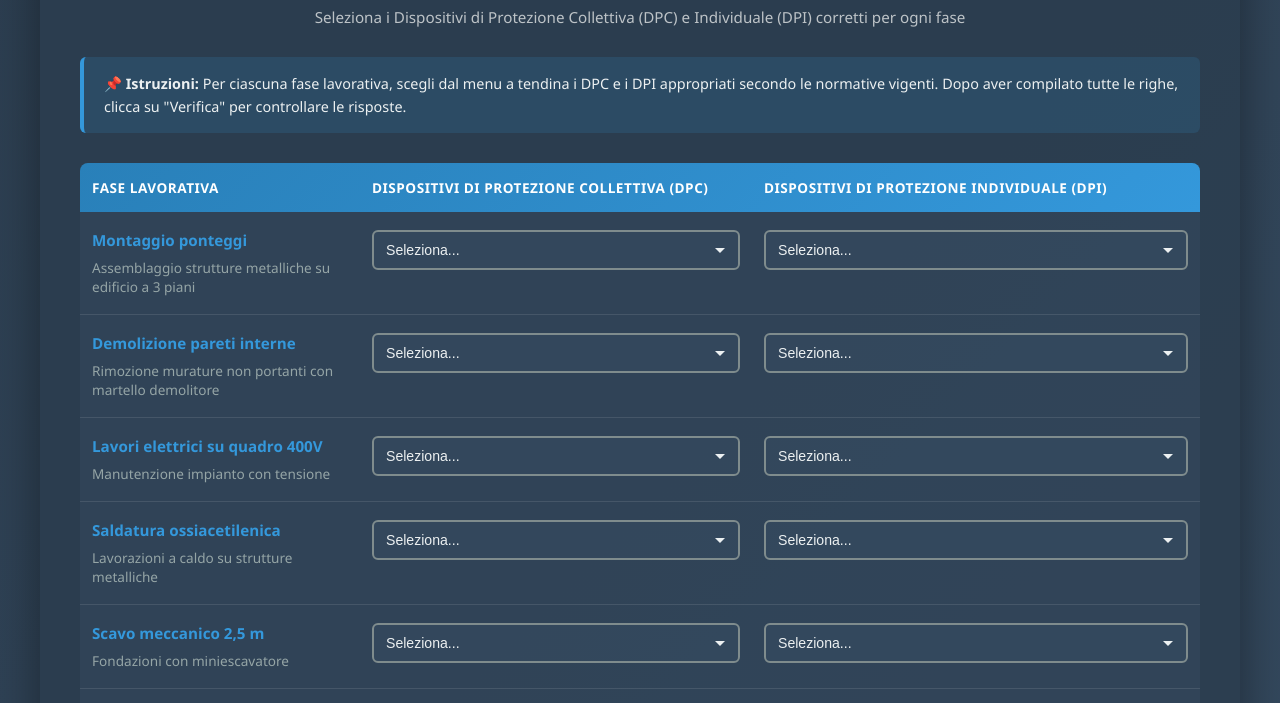
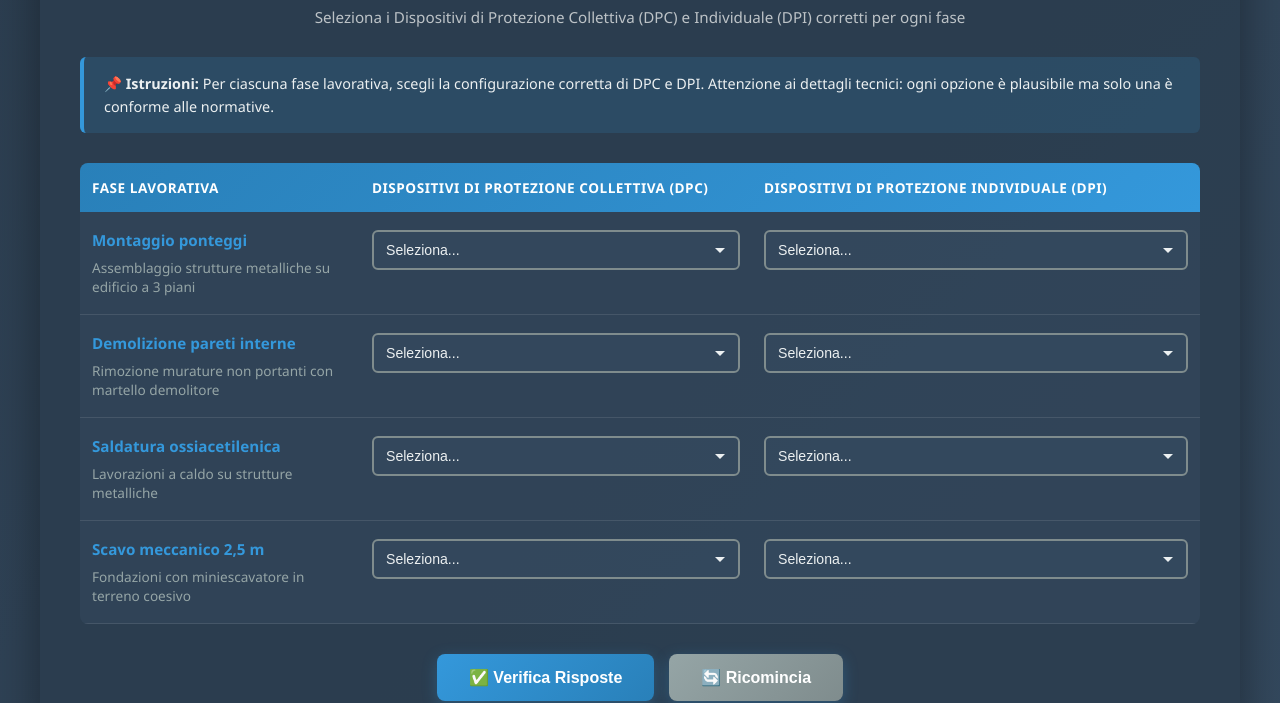
Before and after one commit to FraBellucci/Integrazioni-Costruzioni-UD16, a plain HTML site: page index.html in a window 1280 px wide. Shown: the part 116-819 px from the top of the page. Drawn offline with Linux system fonts and the light colour scheme.

Commit message:
Update index.html

```diff
--- a/index.html
+++ b/index.html
@@ -47,7 +47,6 @@
     line-height: 1.6;
   }
 
-  /* TABELLA POS */
   .pos-table {
     width: 100%;
     border-collapse: collapse;
@@ -106,7 +105,6 @@
     line-height: 1.4;
   }
 
-  /* SELECT CUSTOM */
   select {
     width: 100%;
     padding: 10px 12px;
@@ -145,7 +143,6 @@
     cursor: not-allowed;
   }
 
-  /* FEEDBACK RIGA */
   .row-feedback {
     margin-top: 10px;
     padding: 10px 12px;
@@ -167,7 +164,6 @@
     color: #e74c3c;
   }
 
-  /* PULSANTI */
   .button-container {
     display: flex;
     gap: 15px;
@@ -203,7 +199,6 @@
     background: linear-gradient(135deg, #95a5a6, #7f8c8d);
   }
 
-  /* RISULTATO FINALE */
   .result-box {
     display: none;
     background: linear-gradient(135deg, #34495e, #2c3e50);
@@ -241,17 +236,10 @@
     margin-bottom: 25px;
   }
 
-  /* RESPONSIVE */
   @media (max-width: 768px) {
-    .pos-table {
-      font-size: 0.8rem;
-    }
-    .pos-table th, .pos-table td {
-      padding: 10px 8px;
-    }
-    h1 {
-      font-size: 1.5rem;
-    }
+    .pos-table { font-size: 0.8rem; }
+    .pos-table th, .pos-table td { padding: 10px 8px; }
+    h1 { font-size: 1.5rem; }
   }
 </style>
 </head>
@@ -262,7 +250,7 @@
   <p class="subtitle">Seleziona i Dispositivi di Protezione Collettiva (DPC) e Individuale (DPI) corretti per ogni fase</p>
 
   <div class="info-box">
-    <strong>📌 Istruzioni:</strong> Per ciascuna fase lavorativa, scegli dal menu a tendina i DPC e i DPI appropriati secondo le normative vigenti. Dopo aver compilato tutte le righe, clicca su "Verifica" per controllare le risposte.
+    <strong>📌 Istruzioni:</strong> Per ciascuna fase lavorativa, scegli la configurazione corretta di DPC e DPI. Attenzione ai dettagli tecnici: ogni opzione è plausibile ma solo una è conforme alle normative.
   </div>
 
   <table class="pos-table">
@@ -273,9 +261,7 @@
         <th style="width: 40%;">Dispositivi di Protezione Individuale (DPI)</th>
       </tr>
     </thead>
-    <tbody id="table-body">
-      <!-- Popolato dinamicamente -->
-    </tbody>
+    <tbody id="table-body"></tbody>
   </table>
 
   <div class="button-container">
@@ -298,22 +284,28 @@ const phases = [
     dpc: {
       options: [
         "Seleziona...",
-        "Parapetti metallici + tavole fermapiede + accessi protetti", // CORRETTO
-        "Rete anticaduta perimetrale con maglie 100mm",
-        "Barriere modulari + segnaletica verticale"
+        "Parapetti metallici h 1,00m + tavola fermapiede 15cm",
+        "Parapetti metallici h 1,00m + tavola fermapiede 20cm + accessi protetti",
+        "Parapetti in legno h 1,00m + tavola fermapiede 20cm"
       ],
-      correct: 1, // Posizione B
-      feedback: "✅ Parapetti UNI EN 13374 con fermapiede sono protezione primaria obbligatoria (Allegato XVIII D.Lgs. 81/2008)"
+      correct: 2,
+      feedback: {
+        correct: "✅ Corretto: parapetti metallici con fermapiede 20cm e accessi protetti (UNI EN 13374)",
+        wrong: "❌ Errore: fermapiede <20cm insufficiente (opz.1) / legno non conforme per ponteggi metallici (opz.3)"
+      }
     },
     dpi: {
       options: [
         "Seleziona...",
-        "Elmetto EN 397 + guanti EN 388 + scarpe S3 EN ISO 20345",
-        "Imbracatura EN 361 + cordino + elmetto + scarpe S3", // CORRETTO
-        "Imbracatura + guanti antivibranti + occhiali"
+        "Imbracatura EN 361 + cordino semplice + elmetto",
+        "Imbracatura EN 361 + moschettone twist-lock + elmetto",
+        "Imbracatura EN 361 + cordino EN 354 + elmetto EN 397 + scarpe S3"
       ],
-      correct: 2, // Posizione C
-      feedback: "✅ Durante montaggio serve anticaduta completo: anche con parapetti parziali l'imbracatura è obbligatoria"
+      correct: 3,
+      feedback: {
+        correct: "✅ Corretto: sistema anticaduta completo con cordino conforme e calzature S3",
+        wrong: "❌ Errore: cordino semplice senza dissipatore (opz.1) / moschettone non sostituisce cordino (opz.2)"
+      }
     }
   },
   {
@@ -322,46 +314,28 @@ const phases = [
     dpc: {
       options: [
         "Seleziona...",
-        "Delimitazione perimetrale + segnaletica di pericolo",
-        "Rete anticaduta + aspirazione polveri + delimitazione area", // CORRETTO
-        "Barriere acustiche mobili + estintori"
+        "Rete anticaduta + aspirazione polveri + delimitazione area",
+        "Rete anticaduta perimetrale + barriera antipolvere",
+        "Delimitazione con nastro + segnaletica verticale"
       ],
-      correct: 2, // Posizione C
-      feedback: "✅ Demolizioni: rete protegge da caduta materiali, aspirazione confina polveri, delimitazione separa zona (art. 150 D.Lgs. 81/2008)"
+      correct: 1,
+      feedback: {
+        correct: "✅ Corretto: rete protegge da caduta materiali, aspirazione confina polveri, delimitazione separa",
+        wrong: "❌ Errore: manca aspirazione attiva (opz.2) / nastro bianco-rosso insufficiente (opz.3)"
+      }
     },
     dpi: {
       options: [
         "Seleziona...",
-        "Casco + guanti rinforzati + visiera + maschera FFP3", // CORRETTO
-        "Elmetto + occhiali + guanti EN 388 + scarpe S1",
-        "Casco + maschera FFP2 + tuta monouso + guanti"
+        "Casco + guanti rinforzati + occhiali + maschera FFP2",
+        "Elmetto + guanti EN 388 + visiera + maschera FFP3",
+        "Casco + guanti rinforzati + visiera EN 166 + maschera FFP3"
       ],
-      correct: 1, // Posizione B
-      feedback: "✅ Protezione completa: FFP3 per polveri fini (non FFP2), visiera per schegge, guanti rinforzati per manipolazione"
-    }
-  },
-  {
-    name: "Lavori elettrici su quadro 400V",
-    desc: "Manutenzione impianto con tensione",
-    dpc: {
-      options: [
-        "Seleziona...",
-        "Quadro con interruttore magnetotermico + differenziale",
-        "Segregazione area + pannelli isolanti + differenziali 30mA", // CORRETTO
-        "Estintori CO₂ + cartelli divieto accesso"
-      ],
-      correct: 2, // Posizione C
-      feedback: "✅ Lavori elettrici: isolamento fisico, barriere dielettriche, protezioni differenziali attive (CEI 11-27)"
-    },
-    dpi: {
-      options: [
-        "Seleziona...",
-        "Guanti dielettrici EN 60903 + tappetino + occhiali", // CORRETTO
-        "Guanti isolanti classe 00 + scarpe antinfortunistiche",
-        "Guanti dielettrici + elmetto dielettrico + visiera"
-      ],
-      correct: 1, // Posizione B
-      feedback: "✅ Guanti classe 00 minimo, tappetino isolante, occhiali per arco elettrico (art. 82 D.Lgs. 81/2008)"
+      correct: 3,
+      feedback: {
+        correct: "✅ Corretto: visiera (non occhiali) per schegge + FFP3 (non FFP2) per polveri fini",
+        wrong: "❌ Errore: FFP2 insufficiente per demolizioni (opz.1) / guanti generici EN 388 non rinforzati (opz.2)"
+      }
     }
   },
   {
@@ -370,78 +344,61 @@ const phases = [
     dpc: {
       options: [
         "Seleziona...",
-        "Schermi ignifughi + estintori CO₂ + ventilazione forzata", // CORRETTO
-        "Estintori a polvere + segnaletica lavori in corso",
-        "Barriere metalliche + aspirazione fumi + estintori"
+        "Schermi ignifughi + estintori CO₂ + ventilazione forzata",
+        "Estintori a polvere + aspirazione fumi + segnaletica",
+        "Barriere metalliche + estintori CO₂ + zona interdetta"
       ],
-      correct: 1, // Posizione B
-      feedback: "✅ Schermi proteggono terzi, CO₂ per metalli, ventilazione per fumi (D.M. 3/9/2021 + permesso lavoro a caldo)"
+      correct: 1,
+      feedback: {
+        correct: "✅ Corretto: schermi proteggono terzi, CO₂ per metalli, ventilazione per fumi",
+        wrong: "❌ Errore: polvere non idonea per metalli (opz.2) / barriere metalliche non ignifughe (opz.3)"
+      }
     },
     dpi: {
       options: [
         "Seleziona...",
-        "Maschera autoscurante + grembiule + guanti crosta",
-        "Maschera EN 175 + abbigliamento ignifugo + scarpe HRO", // CORRETTO
-        "Visiera da saldatore + guanti termici + tuta cotone"
+        "Maschera autoscurante EN 175 + grembiule ignifugo + guanti crosta + scarpe HRO",
+        "Visiera da saldatore + abbigliamento ignifugo + guanti termici",
+        "Maschera EN 175 + tuta in cotone + guanti anticalore"
       ],
-      correct: 2, // Posizione C
-      feedback: "✅ Maschera autoscurante EN 175, abbigliamento COMPLETO ignifugo, scarpe HRO (heat resistant outsole)"
+      correct: 1,
+      feedback: {
+        correct: "✅ Corretto: maschera autoscurante + abbigliamento COMPLETO ignifugo + scarpe HRO",
+        wrong: "❌ Errore: visiera fissa insufficiente (opz.2) / cotone non ignifugo (opz.3)"
+      }
     }
   },
   {
     name: "Scavo meccanico 2,5 m",
-    desc: "Fondazioni con miniescavatore",
+    desc: "Fondazioni con miniescavatore in terreno coesivo",
     dpc: {
       options: [
         "Seleziona...",
-        "Armature metalliche + passerelle + segnaletica", // CORRETTO
-        "Recinzione perimetrale + segnaletica verticale",
-        "Sbadacchiature in legno + accessi delimitati"
+        "Sbadacchiature in legno + passerelle + segnaletica",
+        "Armature metalliche UNI EN 13331 + passerelle protette + segnaletica",
+        "Recinzione perimetrale + delimitazione con coni"
       ],
-      correct: 1, // Posizione B
-      feedback: "✅ Scavi >1,5m: armature UNI EN 13331 obbligatorie, accessi sicuri, segnaletica (art. 119 D.Lgs. 81/2008)"
+      correct: 2,
+      feedback: {
+        correct: "✅ Corretto: armature metalliche obbligatorie >1,5m + accessi sicuri (art. 119 D.Lgs. 81/2008)",
+        wrong: "❌ Errore: legno non conforme per scavi profondi (opz.1) / recinzione non sostituisce armature (opz.3)"
+      }
     },
     dpi: {
       options: [
         "Seleziona...",
-        "Elmetto + guanti + stivali + gilet alta visibilità",
-        "Casco + guanti antitaglio + stivali + giubbino EN 20471", // CORRETTO
-        "Casco + scarpe S3 + guanti EN 388 + gilet classe 2"
+        "Casco + guanti antitaglio + stivali rinforzati + giubbino EN 20471",
+        "Elmetto + guanti EN 388 + scarpe S3 + gilet alta visibilità",
+        "Casco + guanti da lavoro + stivali + gilet classe 2"
       ],
-      correct: 2, // Posizione C
-      feedback: "✅ Stivali (non scarpe) per fango, guanti antitaglio (non generici), giubbino classe 2 minimo (EN 20471)"
-    }
-  },
-  {
-    name: "Impermeabilizzazione copertura",
-    desc: "Guaina bituminosa a caldo su tetto 8m",
-    dpc: {
-      options: [
-        "Seleziona...",
-        "Parapetti perimetrali + bombole GPL in area ventilata",
-        "Parapetti + linee vita + GPL segregato e ventilato", // CORRETTO
-        "Rete anticaduta + segnaletica + estintori"
-      ],
-      correct: 2, // Posizione C
-      feedback: "✅ Parapetti obbligatori, linee vita per ancoraggi, GPL isolato (Allegato IV + D.M. antincendio)"
-    },
-    dpi: {
-      options: [
-        "Seleziona...",
-        "Imbracatura + guanti anticalore + maschera A2", // CORRETTO
-        "Imbracatura EN 361 + tuta ignifuga + visiera",
-        "Imbracatura + tuta termica + guanti + maschera"
-      ],
-      correct: 1, // Posizione B
-      feedback: "✅ Anticaduta (imbracatura), guanti ANTICALORE (non termici generici), maschera A2 per vapori organici bitume"
+      correct: 1,
+      feedback: {
+        correct: "✅ Corretto: stivali (non scarpe) per fango + guanti antitaglio + giubbino classe 2 minimo",
+        wrong: "❌ Errore: scarpe S3 inadatte per scavi (opz.2) / guanti generici insufficienti (opz.3)"
+      }
     }
   }
 ];
-
-let userAnswers = {
-  dpc: [],
-  dpi: []
-};
 
 function initTable() {
   const tbody = document.getElementById('table-body');
@@ -451,14 +408,12 @@ function initTable() {
     const row = document.createElement('tr');
     row.id = `row-${idx}`;
 
-    // Colonna fase
     const tdFase = document.createElement('td');
     tdFase.innerHTML = `
       <div class="fase-name">${phase.name}</div>
       <div class="fase-desc">${phase.desc}</div>
     `;
 
-    // Colonna DPC
     const tdDpc = document.createElement('td');
     const selectDpc = document.createElement('select');
     selectDpc.id = `dpc-${idx}`;
@@ -474,7 +429,6 @@ function initTable() {
     tdDpc.appendChild(selectDpc);
     tdDpc.appendChild(feedbackDpc);
 
-    // Colonna DPI
     const tdDpi = document.createElement('td');
     const selectDpi = document.createElement('select');
     selectDpi.id = `dpi-${idx}`;
@@ -510,43 +464,36 @@ function verifyAnswers() {
 
     let rowCorrect = true;
 
-    // Verifica DPC
     const answerDpc = parseInt(selectDpc.value);
     if (answerDpc === phase.dpc.correct) {
       selectDpc.classList.add('correct');
-      selectDpc.classList.remove('incorrect');
       feedbackDpc.className = 'row-feedback correct';
-      feedbackDpc.textContent = phase.dpc.feedback;
+      feedbackDpc.textContent = phase.dpc.feedback.correct;
       correctCount++;
     } else {
       selectDpc.classList.add('incorrect');
-      selectDpc.classList.remove('correct');
       feedbackDpc.className = 'row-feedback incorrect';
-      feedbackDpc.textContent = `❌ Errore. ${phase.dpc.feedback}`;
+      feedbackDpc.textContent = phase.dpc.feedback.wrong;
       rowCorrect = false;
     }
     feedbackDpc.style.display = 'block';
     selectDpc.disabled = true;
 
-    // Verifica DPI
     const answerDpi = parseInt(selectDpi.value);
     if (answerDpi === phase.dpi.correct) {
       selectDpi.classList.add('correct');
-      selectDpi.classList.remove('incorrect');
       feedbackDpi.className = 'row-feedback correct';
-      feedbackDpi.textContent = phase.dpi.feedback;
+      feedbackDpi.textContent = phase.dpi.feedback.correct;
       correctCount++;
     } else {
       selectDpi.classList.add('incorrect');
-      selectDpi.classList.remove('correct');
       feedbackDpi.className = 'row-feedback incorrect';
-      feedbackDpi.textContent = `❌ Errore. ${phase.dpi.feedback}`;
+      feedbackDpi.textContent = phase.dpi.feedback.wrong;
       rowCorrect = false;
     }
     feedbackDpi.style.display = 'block';
     selectDpi.disabled = true;
 
-    // Colora riga
     if (rowCorrect) {
       row.classList.add('correct');
     } else {
@@ -570,19 +517,19 @@ function showResult(correct, total) {
   if (percentage === 100) {
     title.textContent = '🏆 Compilazione Perfetta';
     score.className = 'result-score excellent';
-    message.innerHTML = 'Hai dimostrato piena conoscenza delle misure di protezione collettiva e individuale.<br><strong>Competenza operativa certificata per la redazione del POS.</strong>';
+    message.innerHTML = 'Hai dimostrato piena padronanza dei dettagli tecnici normativi.<br><strong>Competenza certificata per la redazione del POS.</strong>';
   } else if (percentage >= 75) {
     title.textContent = '✅ Buona Conoscenza';
     score.className = 'result-score good';
-    message.innerHTML = 'Alcune scelte perfettibili, ma nel complesso corrette.<br>Rivedi i feedback tecnici per consolidare i riferimenti normativi.';
+    message.innerHTML = 'Alcune scelte da perfezionare sui dettagli tecnici.<br>Rivedi i feedback per consolidare le specifiche normative.';
   } else if (percentage >= 50) {
-    title.textContent = '⚠️ Conoscenza Insufficiente';
+    title.textContent = '⚠️ Conoscenza Parziale';
     score.className = 'result-score poor';
-    message.innerHTML = 'Troppi errori nelle scelte di protezione.<br><strong>È necessario un approfondimento sulle normative DPC/DPI e sui criteri di selezione.</strong>';
+    message.innerHTML = 'Diversi errori sui requisiti specifici dei dispositivi.<br><strong>Necessario approfondimento su normative UNI EN e dettagli tecnici.</strong>';
   } else {
-    title.textContent = '❌ Conoscenza Critica';
+    title.textContent = '❌ Conoscenza Insufficiente';
     score.className = 'result-score poor';
-    message.innerHTML = 'La maggior parte delle protezioni selezionate non è conforme.<br><strong>Formazione urgente: un POS così redatto comporterebbe sospensione lavori.</strong>';
+    message.innerHTML = 'La maggior parte delle scelte non è conforme.<br><strong>Formazione urgente: un POS così redatto comporterebbe gravi non conformità.</strong>';
   }
 
   resultBox.classList.add('show');
```
